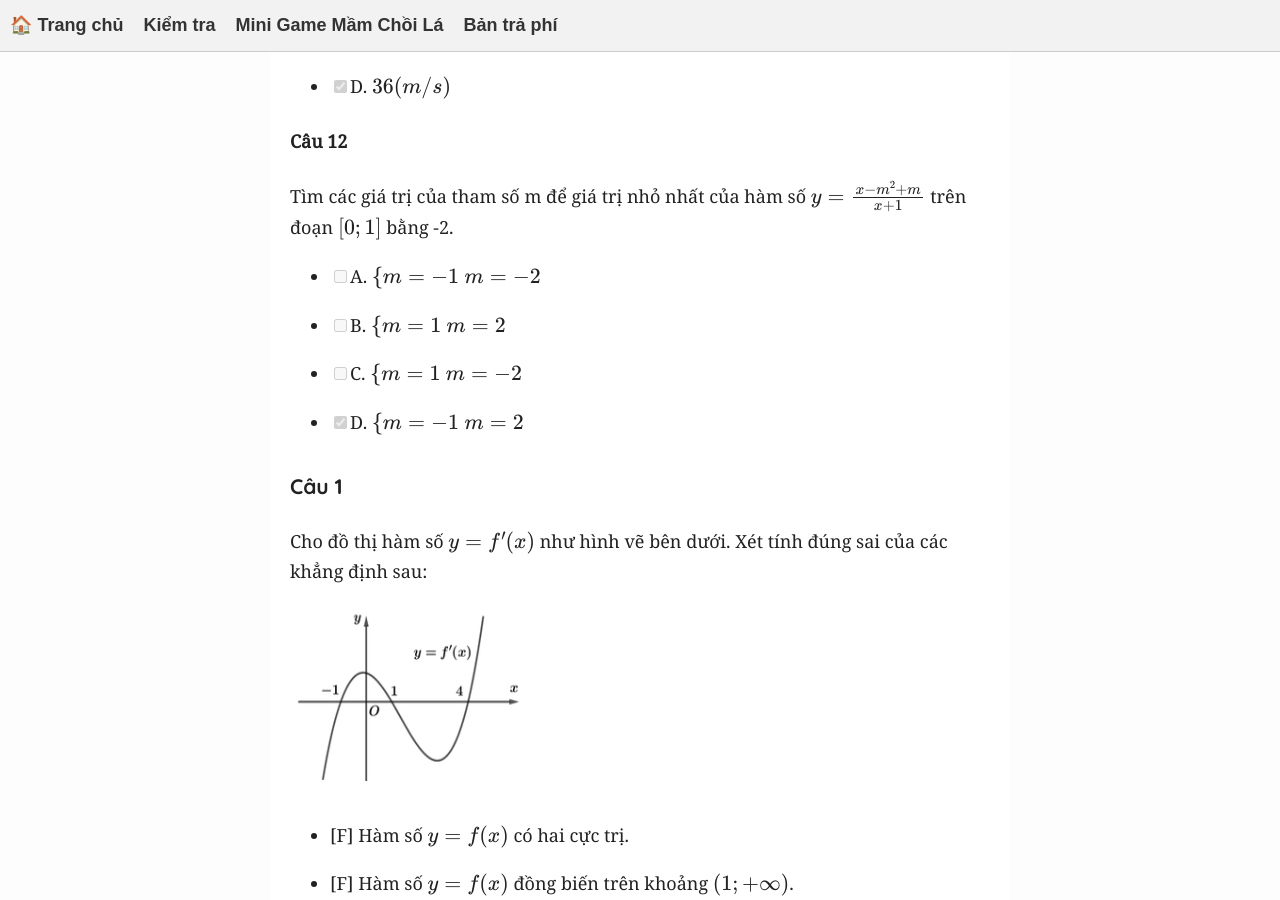
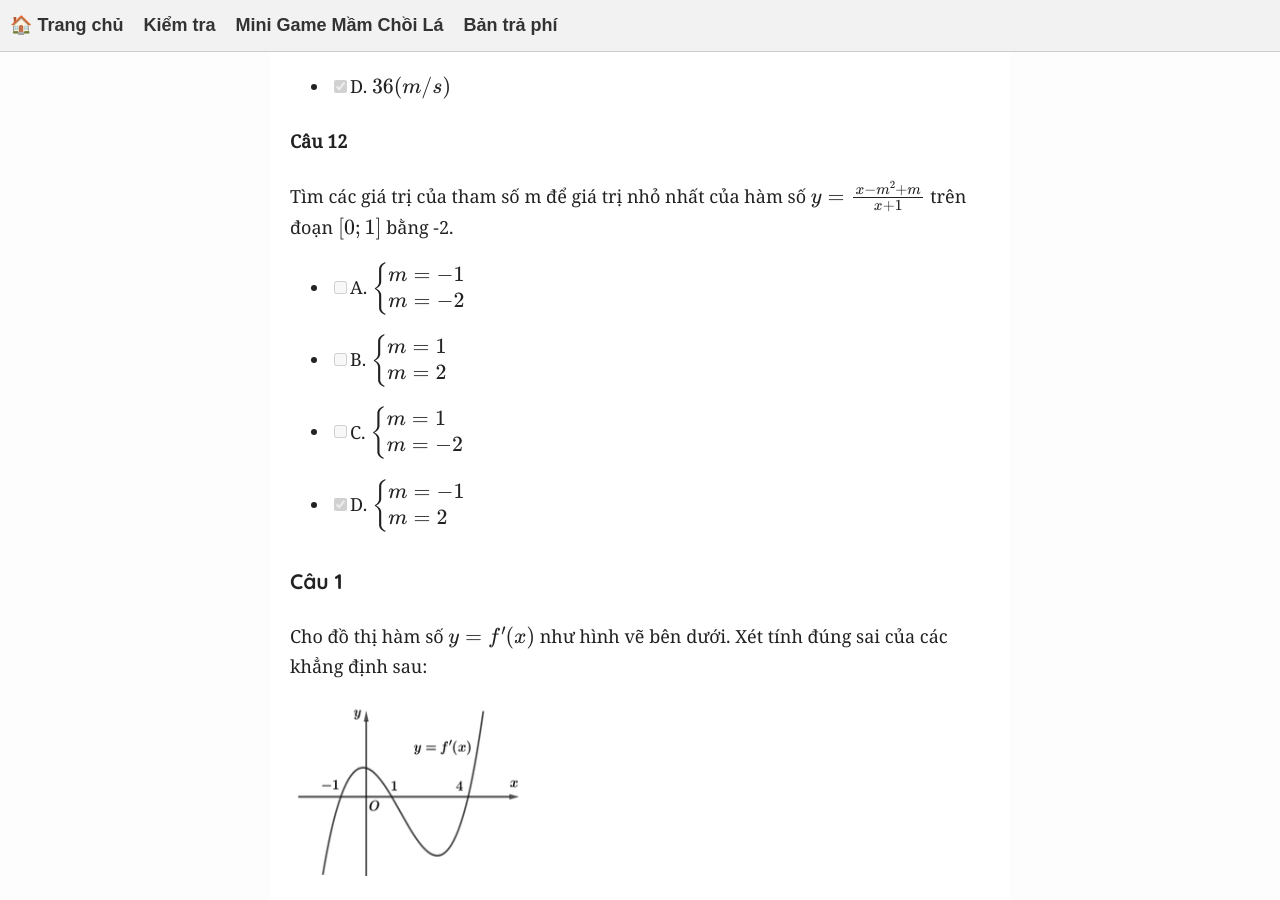
Before and after one commit to NguyenMuoiVN1988/publicstudyrepo, a Jekyll site: the page built from T12/T12TestC1B2F.md, in a window 1280 px wide and 900 px high, scrolled down 4620 px. Built offline with Jekyll 4.4.1, drawn with Linux system fonts in a browser that asks for light colours.

```diff
--- a/T12/T12TestC1B2F.md
+++ b/T12/T12TestC1B2F.md
@@ -141,13 +141,13 @@ Một vật chuyển động theo quy luật $s(t) = -\frac{1}{3}t^3 + 6t^2$ v
 #### Câu 12
 Tìm các giá trị của tham số m để giá trị nhỏ nhất của hàm số $y = \frac{x-m^2+m}{x+1}$ trên đoạn $[0;1]$ bằng -2.
 
-- [ ] A. $\begin{cases} m = -1 \\ m = -2 \end{cases}$
+- [ ] A. $\begin{cases} m = -1 \\\ m = -2 \end{cases}$
 
-- [ ] B. $\begin{cases} m = 1 \\ m = 2 \end{cases}$
+- [ ] B. $\begin{cases} m = 1 \\\ m = 2 \end{cases}$
 
-- [ ] C. $\begin{cases} m = 1 \\ m = -2 \end{cases}$
+- [ ] C. $\begin{cases} m = 1 \\\ m = -2 \end{cases}$
 
-- [x] D. $\begin{cases} m = -1 \\ m = 2 \end{cases}$
+- [x] D. $\begin{cases} m = -1 \\\ m = 2 \end{cases}$
 
 ### Câu 1
 Cho đồ thị hàm số $y = f'(x)$ như hình vẽ bên dưới. Xét tính đúng sai của các khẳng định sau:
```
